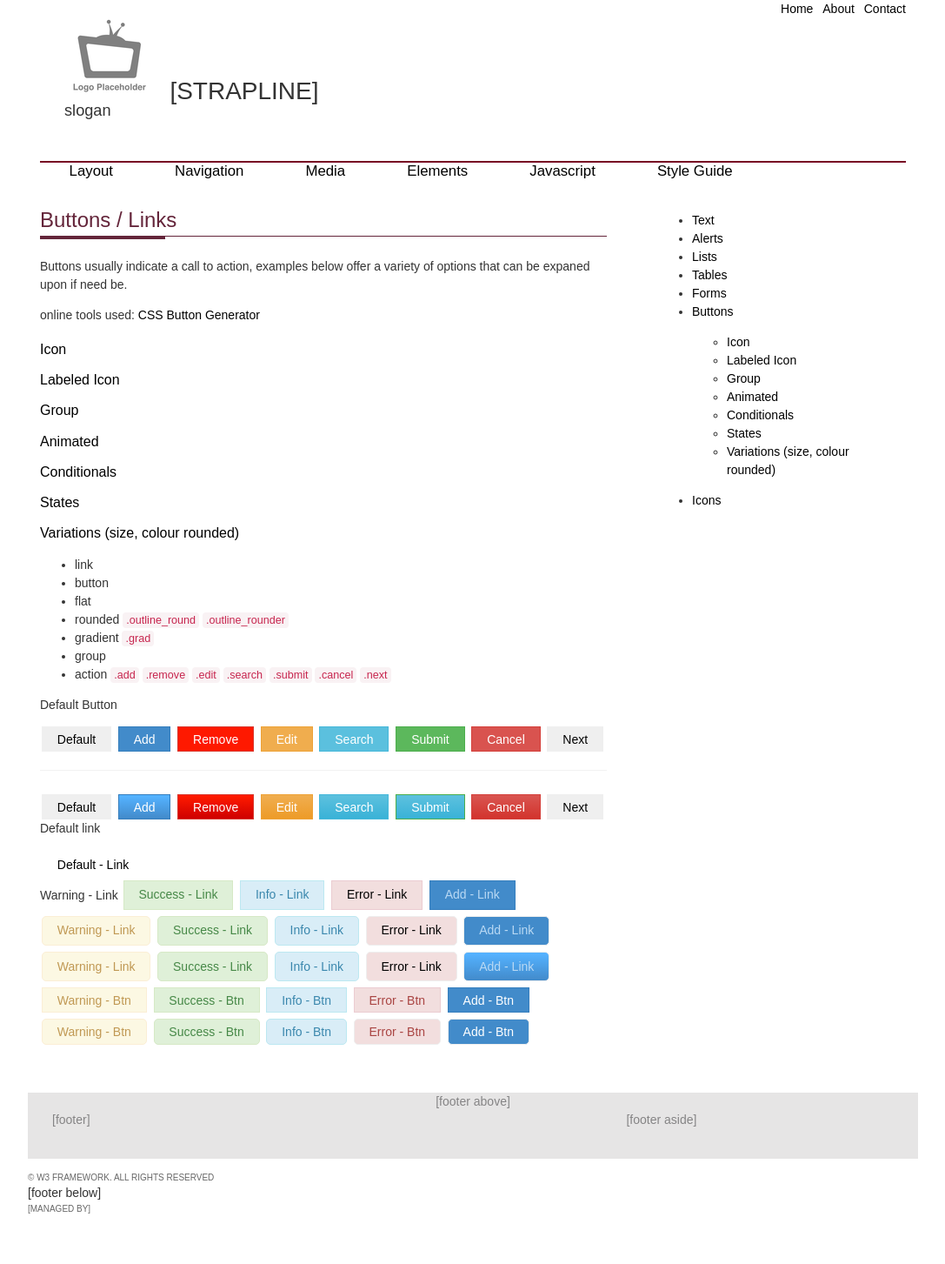
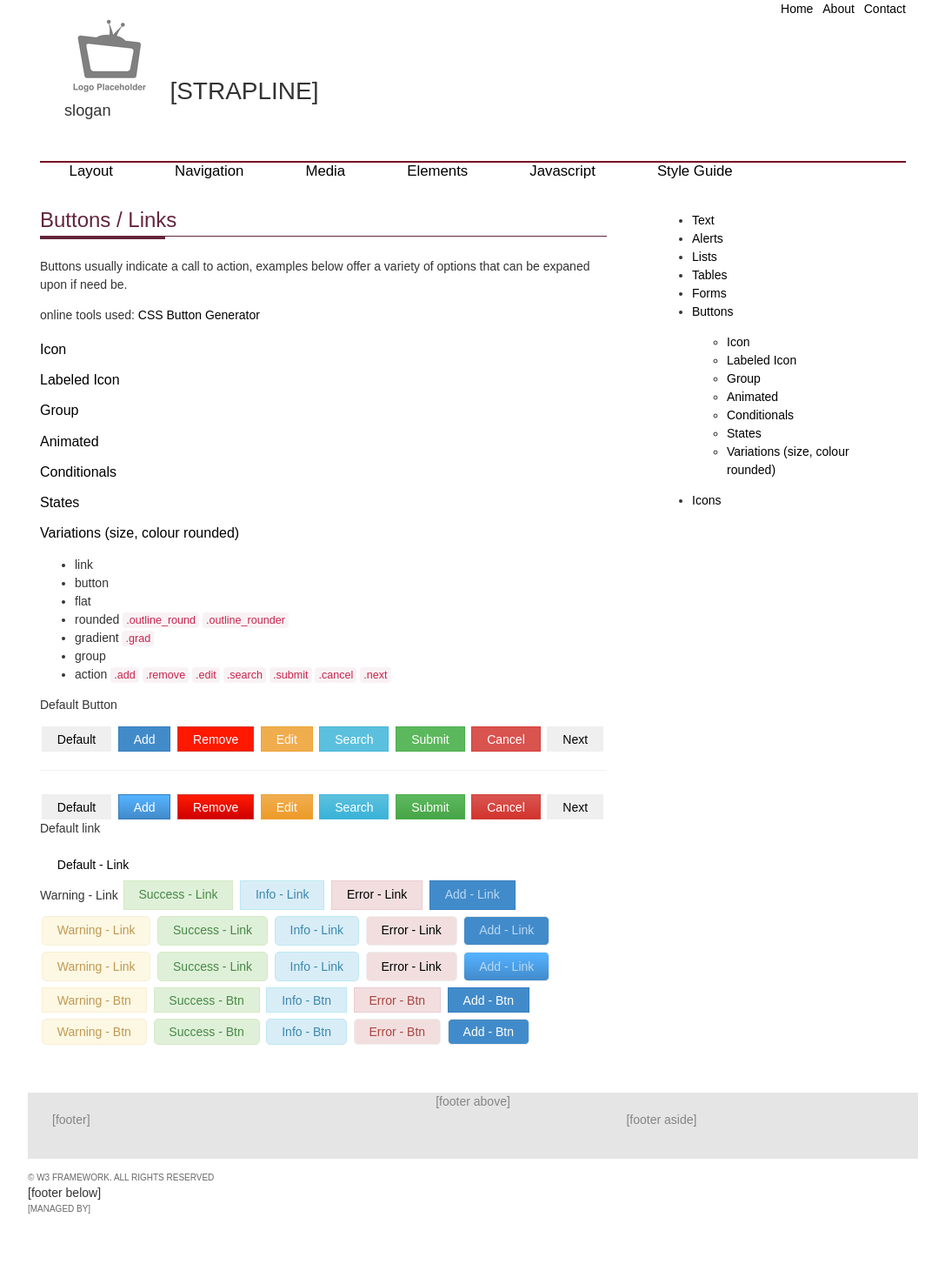
Before and after one commit to 2dpi/templates, a Jekyll site: the page built from www/elements/manual/elements/buttons.html, in a window 1280 px wide. Shown: the whole page at 87% size, without its empty margins (96-1183 px from the left). Built offline with Jekyll 4.4.1, drawn with Linux system fonts in a browser that asks for light colours.

Commit message:
adding pages

```diff
--- a/www/css/content/alpha.css
+++ b/www/css/content/alpha.css
@@ -516,23 +516,23 @@ input[type="submit"].btn,
 	color: #FFFFFF !important;
 }
 [class*="_submit"]:hover {
-	background-color: #39B3D7;
-	border-color: #269ABC;
+	background-color: #47A447;
+	border-color: #398439;
 }
 .submit.grad,
 [class*="_submit"].grad {
-	background: -moz-linear-gradient( center top, #5bc0de 5%, #39b2d7 100% );
-	background: -ms-linear-gradient( top, #5bc0de 5%, #39b2d7 100% );
-	filter: progid:DXImageTransform.Microsoft.gradient(startColorstr='#5bc0de', endColorstr='#39b2d7');
-	background: -webkit-gradient( linear, left top, left bottom, color-stop(5%, #5bc0de), color-stop(100%, #39b2d7) );
-	background-color: #5BC0DE;
+	background: -moz-linear-gradient( center top, #5cb85c 5%, #47a447 100% );
+	background: -ms-linear-gradient( top, #5cb85c 5%, #47a447 100% );
+	filter: progid:DXImageTransform.Microsoft.gradient(startColorstr='#5cb85c', endColorstr='#47a447');
+	background: -webkit-gradient( linear, left top, left bottom, color-stop(5%, #5cb85c), color-stop(100%, #47a447) );
+	background-color: #5CB85C;
 }
 [class*="_submit"]:hover.grad {
-	background: -moz-linear-gradient( center top, #39b2d7 5%, #5bc0de 100% );
-	background: -ms-linear-gradient( top, #39b2d7 5%, #5bc0de 100% );
-	filter: progid:DXImageTransform.Microsoft.gradient(startColorstr='#39b2d7', endColorstr='#5bc0de');
-	background: -webkit-gradient( linear, left top, left bottom, color-stop(5%, #39b2d7), color-stop(100%, #5bc0de) );
-	background-color: #39B2D7;
+	background: -moz-linear-gradient( center top, #47a447 5%, #5cb85c 100% );
+	background: -ms-linear-gradient( top, #47a447 5%, #5cb85c 100% );
+	filter: progid:DXImageTransform.Microsoft.gradient(startColorstr='#47a447', endColorstr='#5cb85c');
+	background: -webkit-gradient( linear, left top, left bottom, color-stop(5%, #47a447), color-stop(100%, #5cb85c) );
+	background-color: #47A447;
 }
 /*ACTIONS - cancel*/
 .cancel,
@@ -565,8 +565,7 @@ input[type="submit"].btn,
 	background: -webkit-gradient( linear, left top, left bottom, color-stop(5%, #d2332d), color-stop(100%, #d9544f) );
 	background-color: #D2332D;
 }
-/*ACTIONS - cancel
-ACTIONS - add*/
+/*ACTIONS - add*/
 .add,
 [class*="_add"] {
 	color: #FFF;
```
